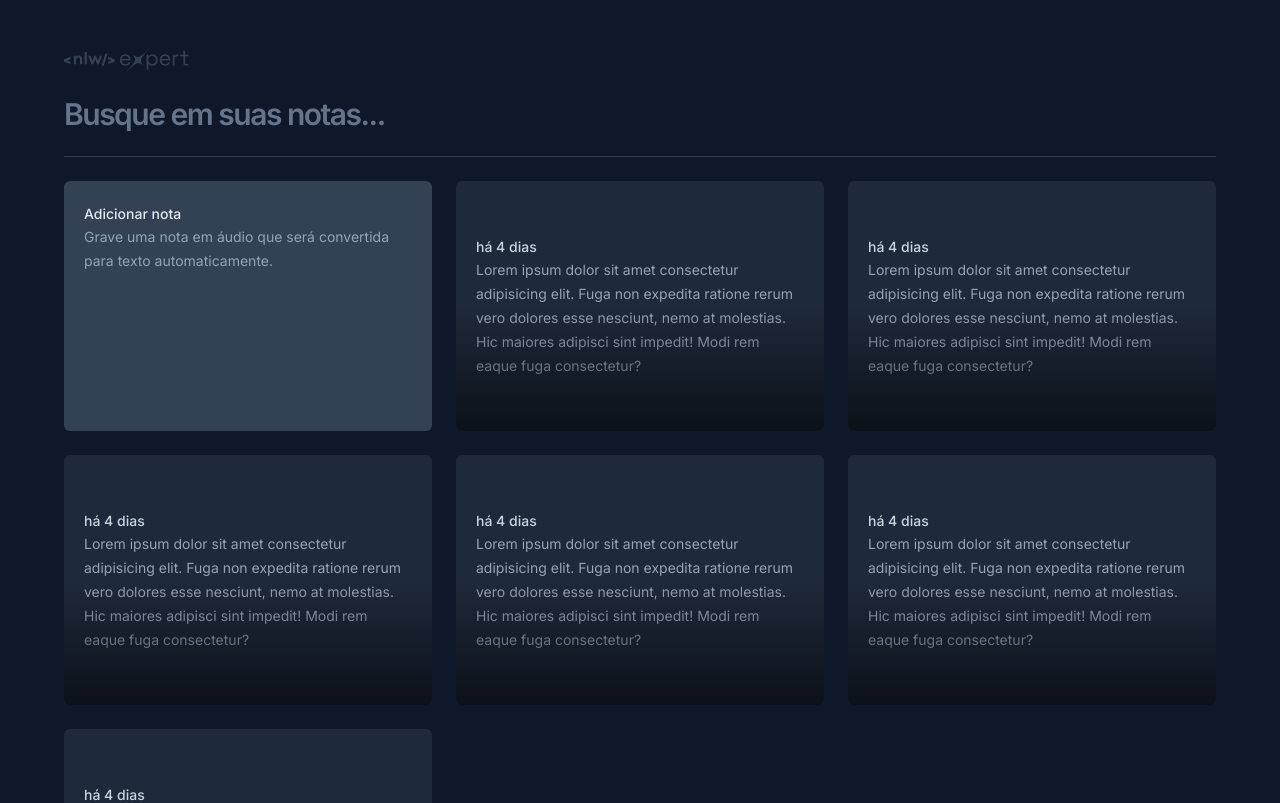
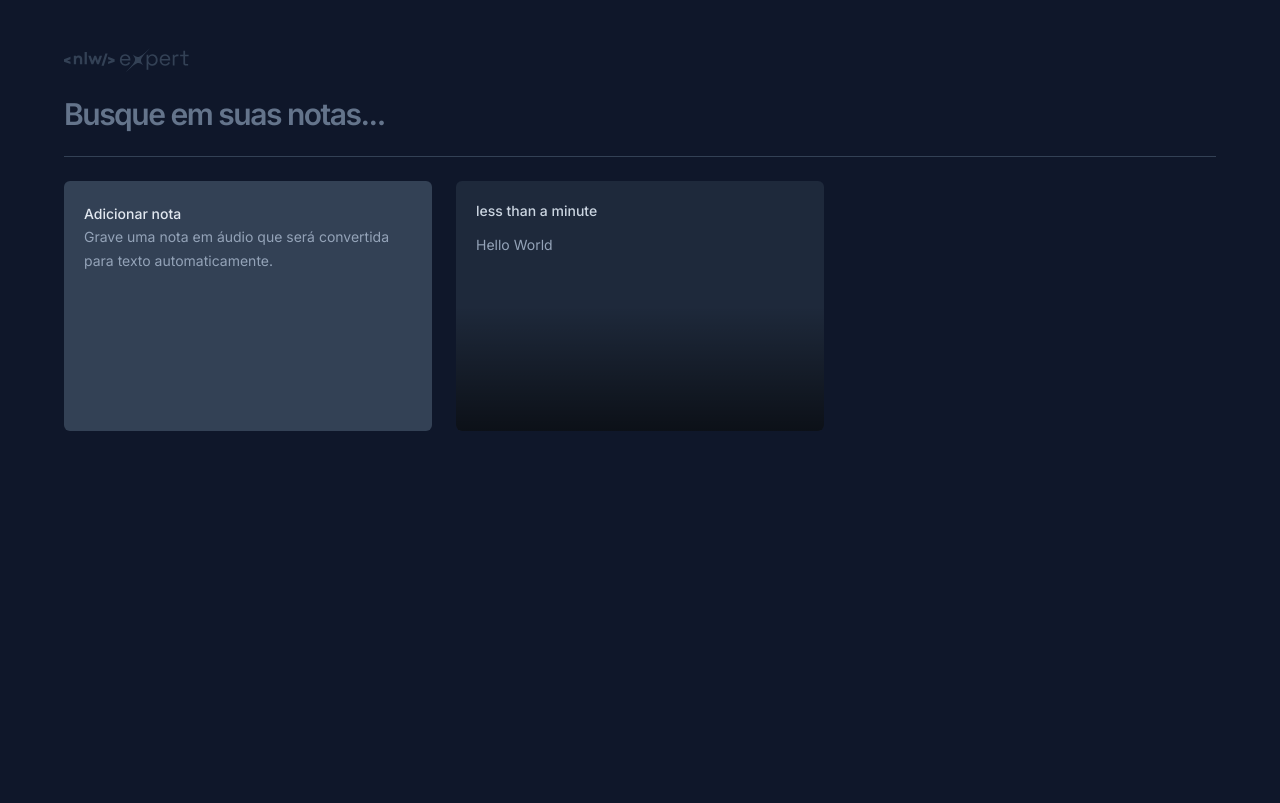
Before and after one commit to phmelosilva/NLW-Expert-Notes, a React (Vite) app: page / in a window 1280 px wide. Shown: the top 803 px of the page. Built offline with nearby package versions, Linux system fonts and the light colour scheme.

Commit message:
Propriedades e modal de apagar nota

```diff
--- a/package.json
+++ b/package.json
@@ -9,6 +9,9 @@
     "preview": "vite preview"
   },
   "dependencies": {
+    "@radix-ui/react-dialog": "^1.0.5",
+    "date-fns": "^3.3.1",
+    "lucide-react": "^0.323.0",
     "react": "^18.2.0",
     "react-dom": "^18.2.0"
   },
--- a/src/app.tsx
+++ b/src/app.tsx
@@ -1,6 +1,11 @@
 import logo from './assets/logo-nlw-expert.svg'
 import { NewNoteCard } from './components/new-note-card'
 import { NoteCard } from './components/note-card'
+
+const note = {
+  date: new Date(),
+  content: 'Hello World'
+}
 
 export function App() {
   return (
@@ -19,12 +24,9 @@
         <div className='grid grid-cols-3 gap-6 auto-rows-[250px]'>
           <NewNoteCard/>
 
-          <NoteCard/>
-          <NoteCard/>
-          <NoteCard/>
-          <NoteCard/>
-          <NoteCard/>
-          <NoteCard/>
+          <NoteCard note={note} />
+          {/* <NoteCard date={new Date()} content="Teste" />  */}
+
 
         </div>
 
--- a/src/components/note-card.tsx
+++ b/src/components/note-card.tsx
@@ -1,15 +1,54 @@
-export function NoteCard() {
+import * as Dialog from '@radix-ui/react-dialog'
+import { formatDistanceToNow } from 'date-fns'
+import { ptBR } from 'date-fns/locale'
+import { X } from 'lucide-react'
+
+interface NoteCardProps {
+    note: {
+        date: Date
+        content:string
+    }
+}
+
+export function NoteCard({note}: NoteCardProps) {
     return (
-        <button className='rounded-md text-left bg-slate-800 p-5 spae-y-3 overflow-hidden relative outline-none hover:ring-2 hover:ring-slate-600 focus-visible:ring-2 focus-visible:ring-lime-400'>
+        <Dialog.Root>
+            <Dialog.Trigger className='rounded-md text-left flex flex-col bg-slate-800 p-5 gap-3 overflow-hidden relative outline-none hover:ring-2 hover:ring-slate-600 focus-visible:ring-2 focus-visible:ring-lime-400'>
                 <span className='text-sm font-medium text-slate-300'>
-            há 4 dias
+                    {formatDistanceToNow(note.date)}
                 </span>
                 <p className='text-sm leading-6 text-slate-400'>
-            Lorem ipsum dolor sit amet consectetur adipisicing elit. Fuga non expedita ratione rerum vero dolores esse nesciunt, nemo at molestias. Hic maiores adipisci sint impedit! Modi rem eaque fuga consectetur?
+                    {note.content}
                 </p>
 
                 <div className='absolute bottom-0 left-0 right-0 h-1/2 bg-gradient-to-t from-black/60 to-black/0 pointer-events-none'/>
 
+            </Dialog.Trigger>
+
+            <Dialog.Portal>
+                <Dialog.Overlay className='inset-0 fixed bg-black/50'/>
+                <Dialog.Content className='fixed overflow-hidden left-1/2 top-1/2 -translate-x-1/2 -translate-y-1/2 max-w-[640px] w-full h-[60vh]  bg-slate-700 rounded-md flex flex-col outline-none'>
+                    <Dialog.Close className='absolute right-0 top-0 bg-slate-800 p-1.5 text-slate-400 hover:text-slate-100'>
+                        <X className='size-5'/>
+                    </Dialog.Close>
+                    <div className='flex flex-1 flex-col gap-3 p-5'>
+                        <span className='text-sm font-medium text-slate-300'>
+                            {formatDistanceToNow(note.date, {locale: ptBR, addSuffix: true })}
+                        </span>
+                        <p className='text-sm leading-6 text-slate-400'>
+                            {note.content}
+                        </p>
+                    </div>
+
+                    <button
+                    type='button'
+                    className='w-full bg-slate-800 py-4 text-center text-sm text-slate-300 outline-none font-medium group'
+                    >
+                        Deseja <span className='text-red-400 group-hover:underline'>apagar essa nota</span>?
                     </button>
+                </Dialog.Content>
+            </Dialog.Portal>
+        </Dialog.Root>
+
     )
 }
```
Also changed, not shown: 1 other file (tests, documents, lock files or other folders). Lines whose indentation alone changed are shown as unchanged.
